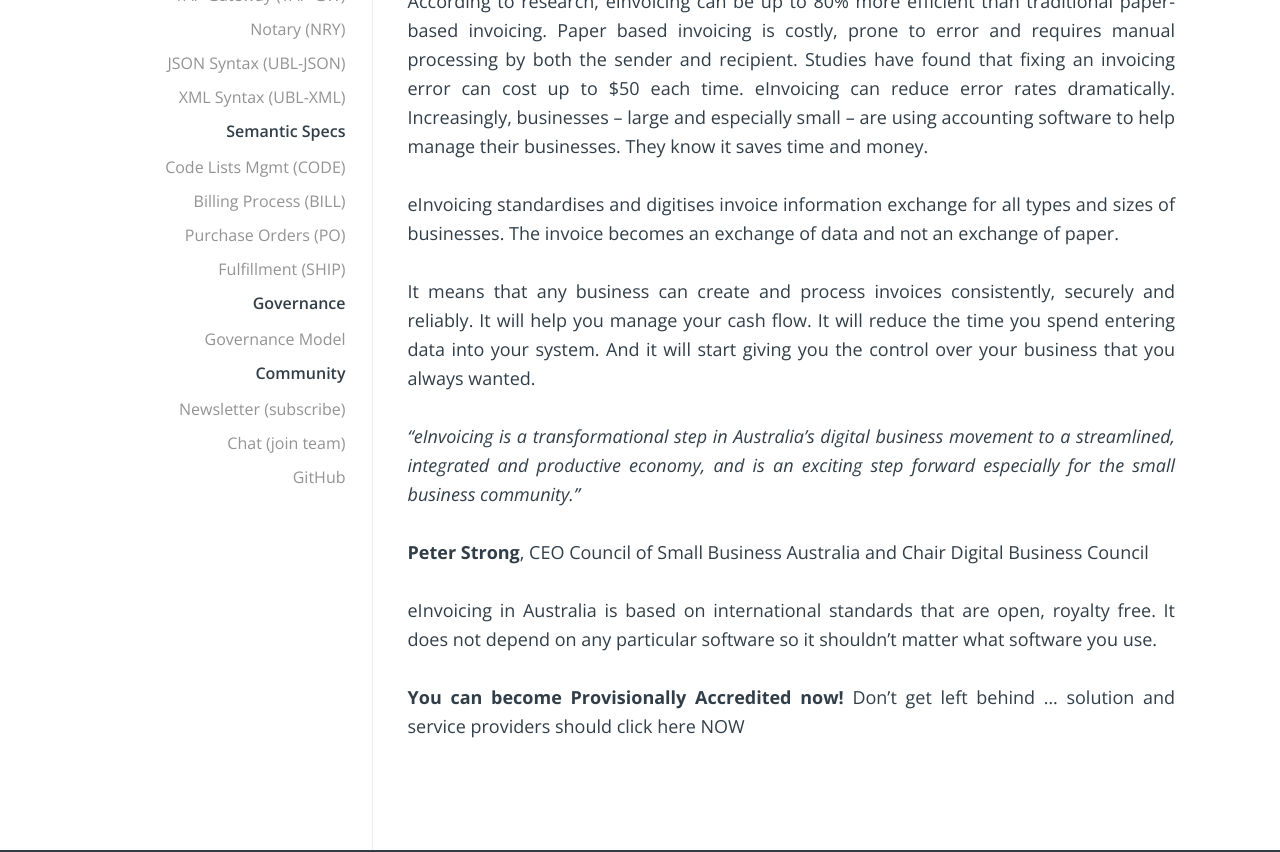
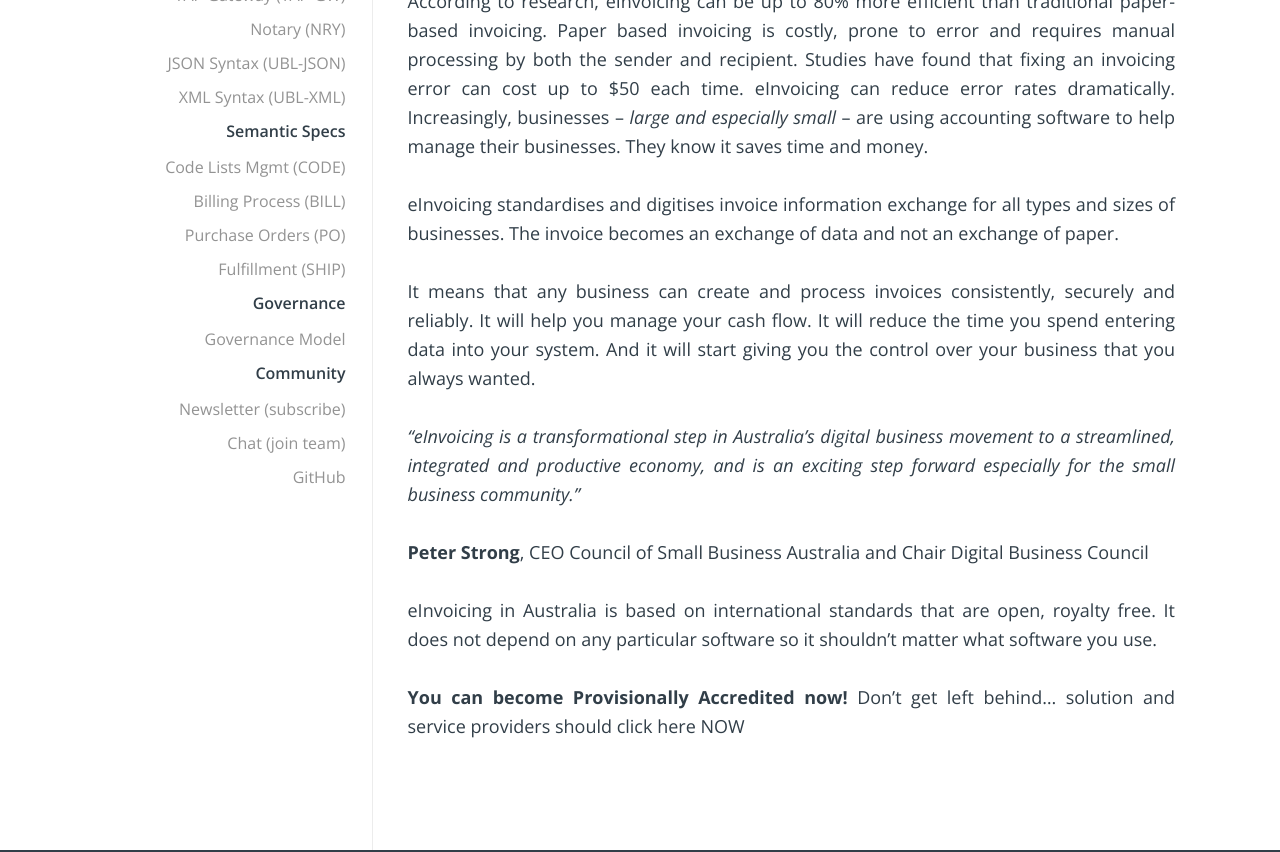
Before and after one commit to Digital-Business-Council/Digital-Business-Council.github.io, a Jekyll site: the page built from index.md, in a window 1280 px wide. Shown: the part 719-1571 px from the top of the page. Built offline with Jekyll 4.4.1, drawn with Linux system fonts in a browser that asks for light colours; some of the changed text lies outside the part shown.

```diff
--- a/index.md
+++ b/index.md
@@ -11,7 +11,7 @@ The Council’s initial focus is on electronic invoicing – or eInvoicing. This
 According to research, eInvoicing can be up to 80% more efficient than traditional paper-based invoicing.
 Paper based invoicing is costly, prone to error and requires manual processing by both the sender and recipient.
 Studies have found that fixing an invoicing error can cost up to $50 each time. eInvoicing can reduce error rates dramatically.
-Increasingly, businesses – large and especially small – are using accounting software to help manage their businesses. They know it saves time and money.
+Increasingly, businesses – *large and especially small* – are using accounting software to help manage their businesses. They know it saves time and money.
 
 eInvoicing standardises and digitises invoice information exchange for all types and sizes of businesses. The invoice becomes an exchange of data and not an exchange of paper.
 
@@ -24,4 +24,5 @@ It means that any business can create and process invoices consistently, securel
 
 eInvoicing in Australia is based on international standards that are open, royalty free. It does not depend on any particular software so it shouldn’t matter what software you use.
 
-**You can become Provisionally Accredited now!** Don’t get left behind … solution and service providers should click here NOW
+**You can become Provisionally Accredited now!**
+Don’t get left behind… solution and service providers should click here NOW
```
